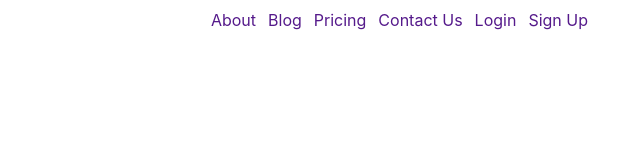
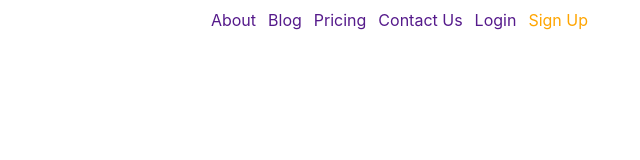
Before and after one commit to Elpadrino9/TREACT.Project, a plain HTML site: page index.html in a window 1280 px wide. Shown: the full height of the page, 640-1280 px from the left. Drawn offline with Linux system fonts and the light colour scheme.

Commit message:
Updated Sign Up

```diff
--- a/styles.css
+++ b/styles.css
@@ -41,8 +41,8 @@ a {
     list-style: none;
 }
 
-.purple {
-    color: purple;
+.purple a {
+    color: orange;
 }
 
 @import url('https://fonts.googleapis.com/css2?family=Inter:wght@100..900&display=swap')
```
